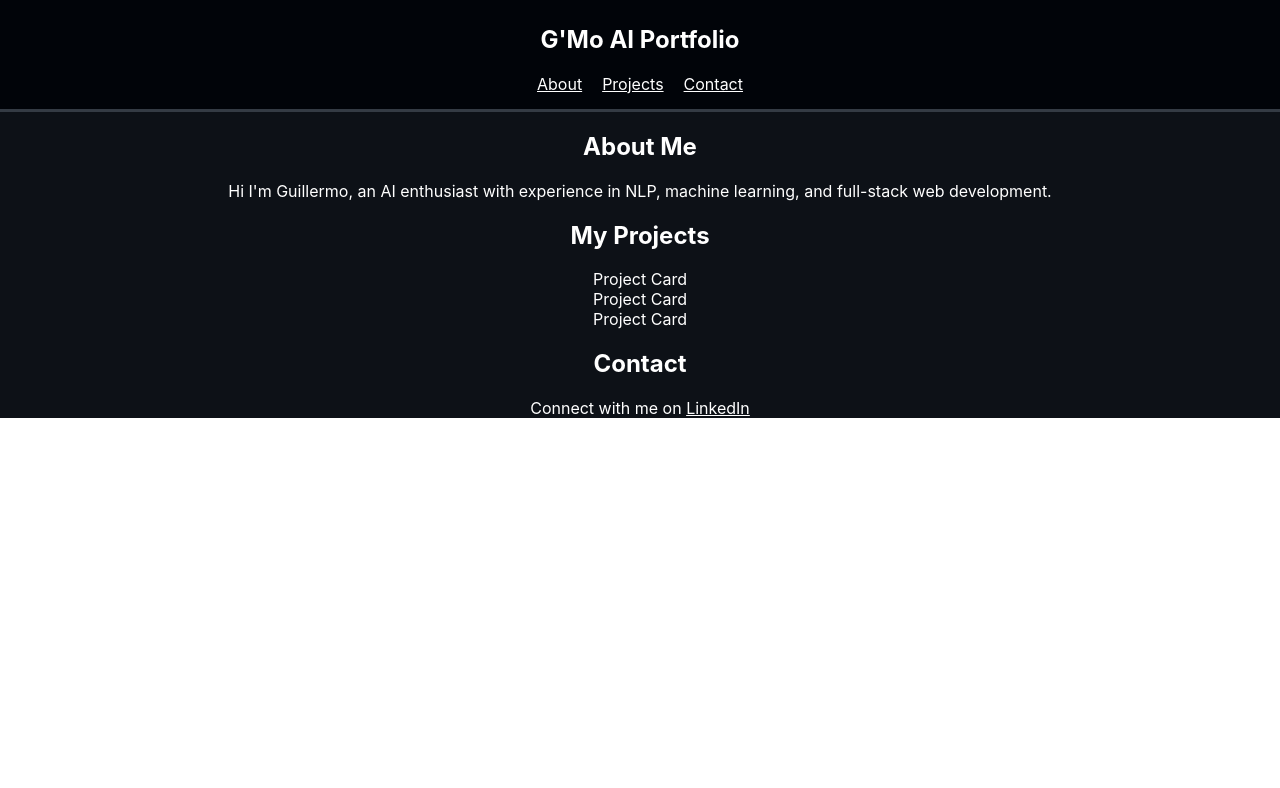
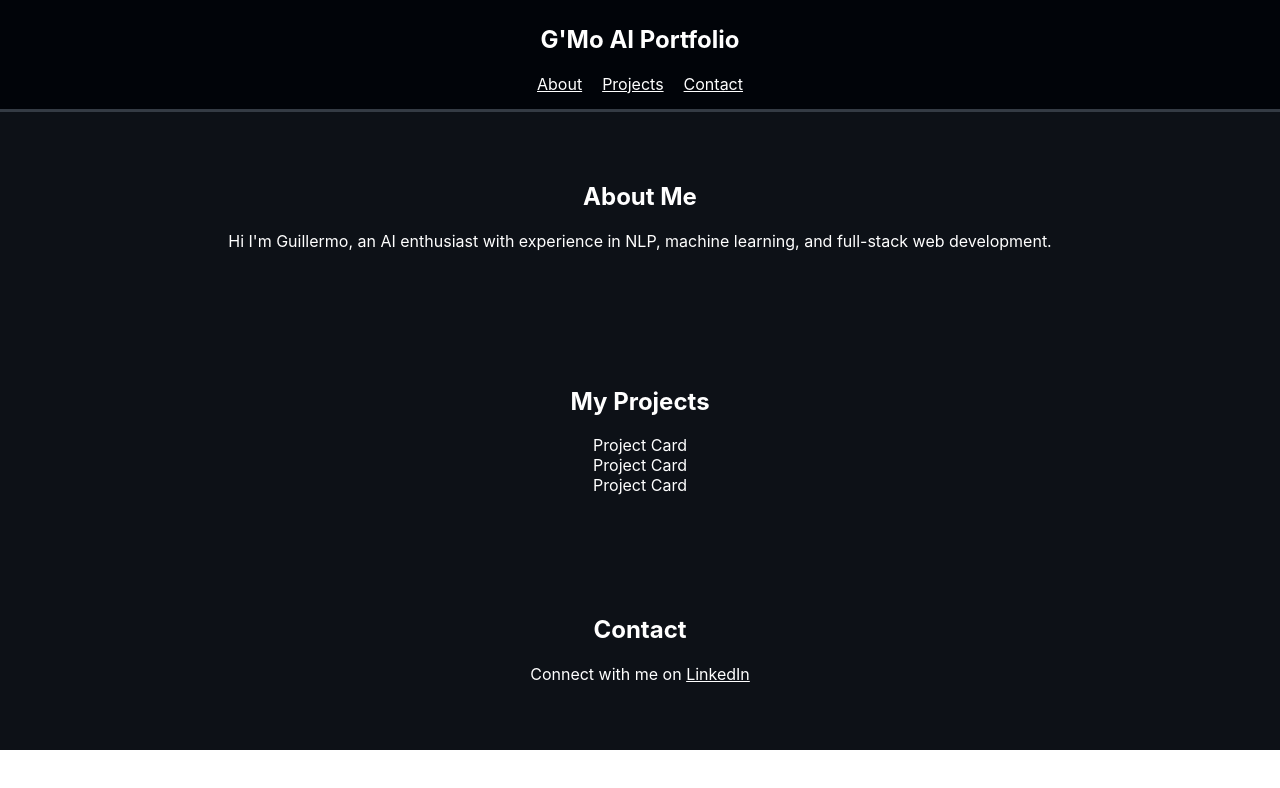
Before and after one commit to guillearria/gmo-portfolio, a React (Create React App) app: page / in a window 1280 px wide. Shown: the top 788 px of the page. Built offline with nearby package versions, Linux system fonts and the light colour scheme.

Commit message:
Built basic ProjectCard component

```diff
--- a/src/App.css
+++ b/src/App.css
@@ -3,3 +3,7 @@
   background-color: #0d1117;
   color: white;
 }
+
+section {
+  padding: 50px 10%;
+}
```
Also changed, not shown: src/components/ProjectCard.js (+10 -0 lines).
